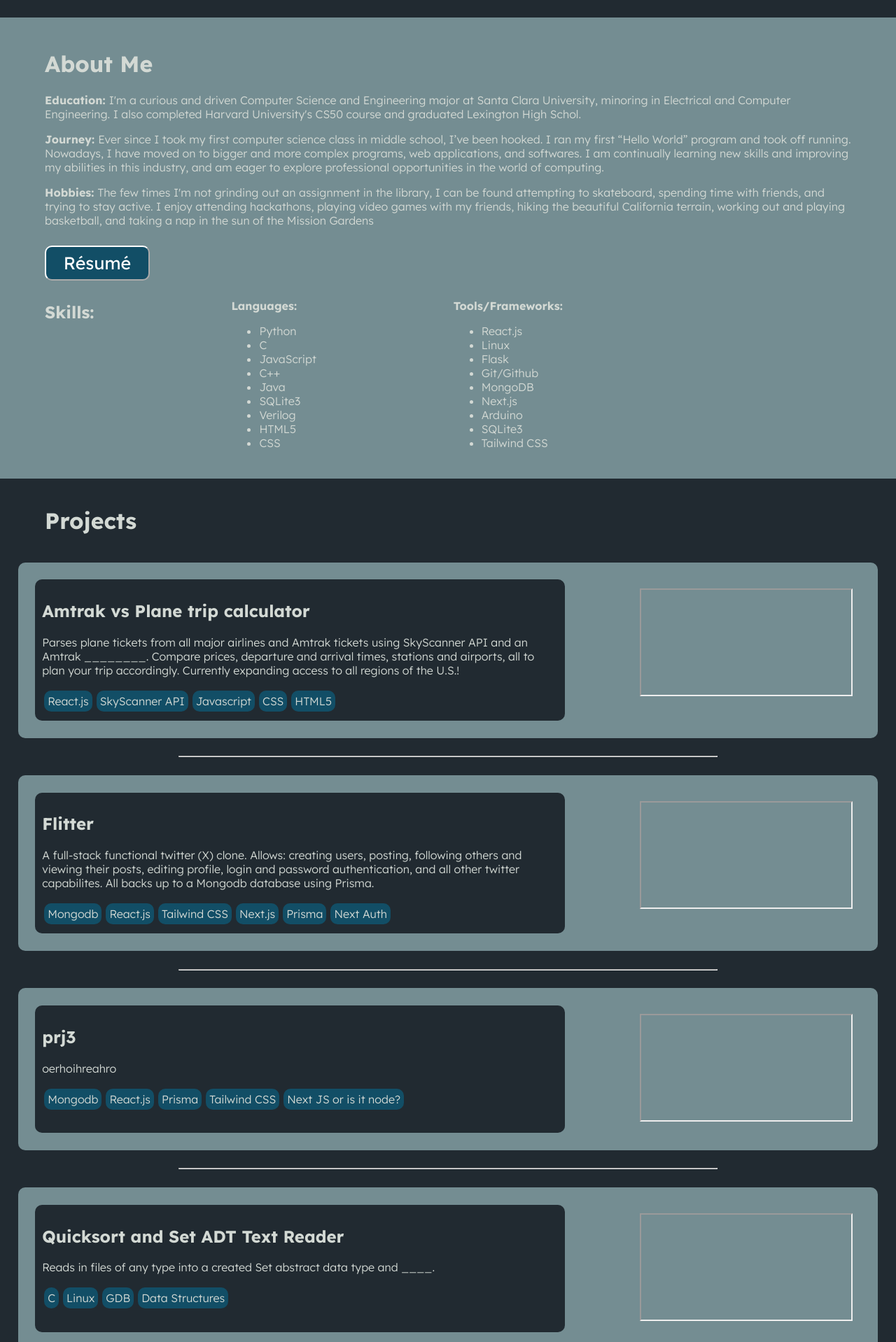
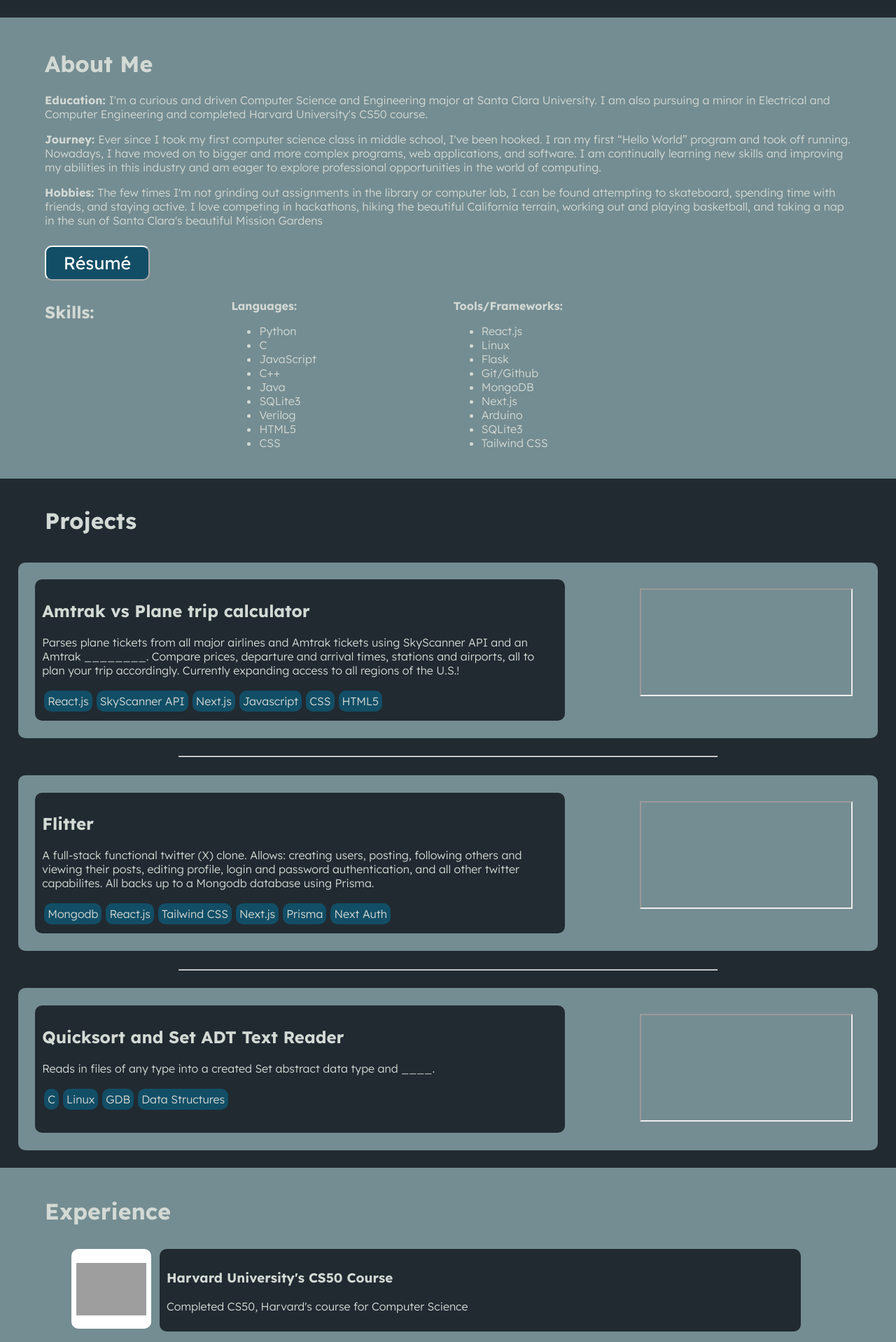
Before and after one commit to CollinFiske/collinfiske, a React (Create React App) app: page / in a window 1280 px wide. Shown: the part 420-2338 px from the top of the page at 70% size. Built offline with nearby package versions, Linux system fonts and the light colour scheme; grey boxes are pictures that could not be loaded.

Commit message:
edited abtme

```diff
--- a/package.json
+++ b/package.json
@@ -9,6 +9,7 @@
     "lucide-react": "^0.439.0",
     "react": "^18.3.1",
     "react-dom": "^18.3.1",
+    "react-helmet": "^6.1.0",
     "react-scripts": "5.0.1",
     "web-vitals": "^2.1.4"
   },
--- a/public/index.html
+++ b/public/index.html
@@ -4,7 +4,7 @@
     <meta charset="utf-8" />
     <meta name="viewport" content="width=device-width, initial-scale=1" />
 
-    <title>React App</title>
+    <title>Collin Fiske</title>
   </head>
 
   <body>
--- a/src/components/AboutMe.jsx
+++ b/src/components/AboutMe.jsx
@@ -11,9 +11,9 @@ function AboutMe() {
 
             <h1>About Me</h1>
 
-            <p><b>Education: </b>I'm a curious and driven Computer Science and Engineering major at Santa Clara University, minoring in Electrical and Computer Engineering. I also completed Harvard University's CS50 course and graduated Lexington High Schol.</p>
-            <p><b>Journey: </b>Ever since I took my first computer science class in middle school, I’ve been hooked. I ran my first “Hello World” program and took off running. Nowadays, I have moved on to bigger and more complex programs, web applications, and softwares. I am continually learning new skills and improving my abilities in this industry, and am eager to explore professional opportunities in the world of computing.  </p>
-            <p><b>Hobbies: </b>The few times I'm not grinding out an assignment in the library, I can be found attempting to skateboard, spending time with friends, and trying to stay active. I enjoy attending hackathons, playing video games with my friends, hiking the beautiful California terrain, working out and playing basketball, and taking a nap in the sun of the Mission Gardens</p>
+            <p><b>Education: </b>I'm a curious and driven Computer Science and Engineering major at Santa Clara University. I am also pursuing a minor in Electrical and Computer Engineering and completed Harvard University's CS50 course. </p>
+            <p><b>Journey: </b>Ever since I took my first computer science class in middle school, I've been hooked. I ran my first “Hello World” program and took off running. Nowadays, I have moved on to bigger and more complex programs, web applications, and software. I am continually learning new skills and improving my abilities in this industry and am eager to explore professional opportunities in the world of computing.  </p>
+            <p><b>Hobbies: </b>The few times I'm not grinding out assignments in the library or computer lab, I can be found attempting to skateboard, spending time with friends, and staying active. I love competing in hackathons, hiking the beautiful California terrain, working out and playing basketball, and taking a nap in the sun of Santa Clara's beautiful Mission Gardens</p>
 
             <button onClick={goToResume} className="resumeButton">Résumé</button>
 
--- a/src/components/Projects.jsx
+++ b/src/components/Projects.jsx
@@ -15,6 +15,7 @@ function Projects() {
           <div className="prjAllTools">
             <div className="prjTool">React.js</div>
             <div className="prjTool">SkyScanner API</div>
+            <div className="prjTool">Next.js</div>
             <div className="prjTool">Javascript</div>
             <div className="prjTool">CSS</div>
             <div className="prjTool">HTML5</div>
@@ -52,27 +53,6 @@ function Projects() {
 
       <div className="prjEach">
         <div className="prjDescription">
-          <h2>prj3</h2>
-          <p>oerhoihreahro</p>
-
-          <div className="prjAllTools">
-            <div className="prjTool">Mongodb</div>
-            <div className="prjTool">React.js</div>
-            <div className="prjTool">Prisma</div>
-            <div className="prjTool">Tailwind CSS</div>
-            <div className="prjTool">Next JS or is it node?</div>
-          </div>
-        </div>
-
-        <div className="prjVideo">
-        <iframe src="" title="tbd"></iframe>
-        </div>
-      </div>
-
-      <hr className="divider"></hr>
-
-      <div className="prjEach">
-        <div className="prjDescription">
           <h2>Quicksort and Set ADT Text Reader</h2>
           <p>Reads in files of any type into a created Set abstract data type and ____.</p>
 
```
Also changed, not shown: 2 other files (tests, documents, lock files or other folders).
